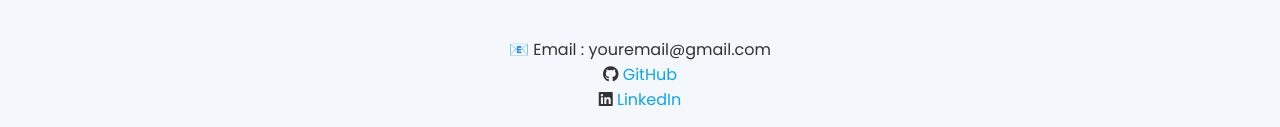
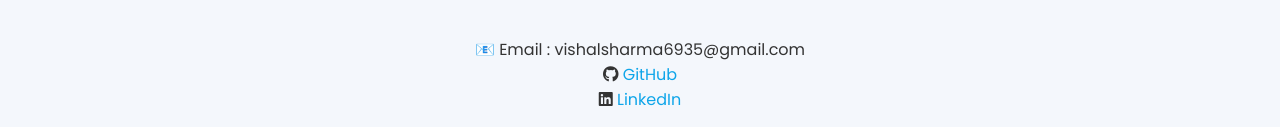
Before and after one commit to vishalsharma148/Portfolio, a plain HTML site: page index.html in a window 1280 px wide. Shown: the part 2025-2152 px from the top of the page. Drawn offline with Linux system fonts and the light colour scheme.

Commit message:
Update index.html

```diff
--- a/index.html
+++ b/index.html
@@ -166,7 +166,7 @@ and classify documents using Python and machine learning.
 
 <p>
 
-📧 Email : youremail@gmail.com
+📧 Email : vishalsharma6935@gmail.com
 
 </p>
 
```
